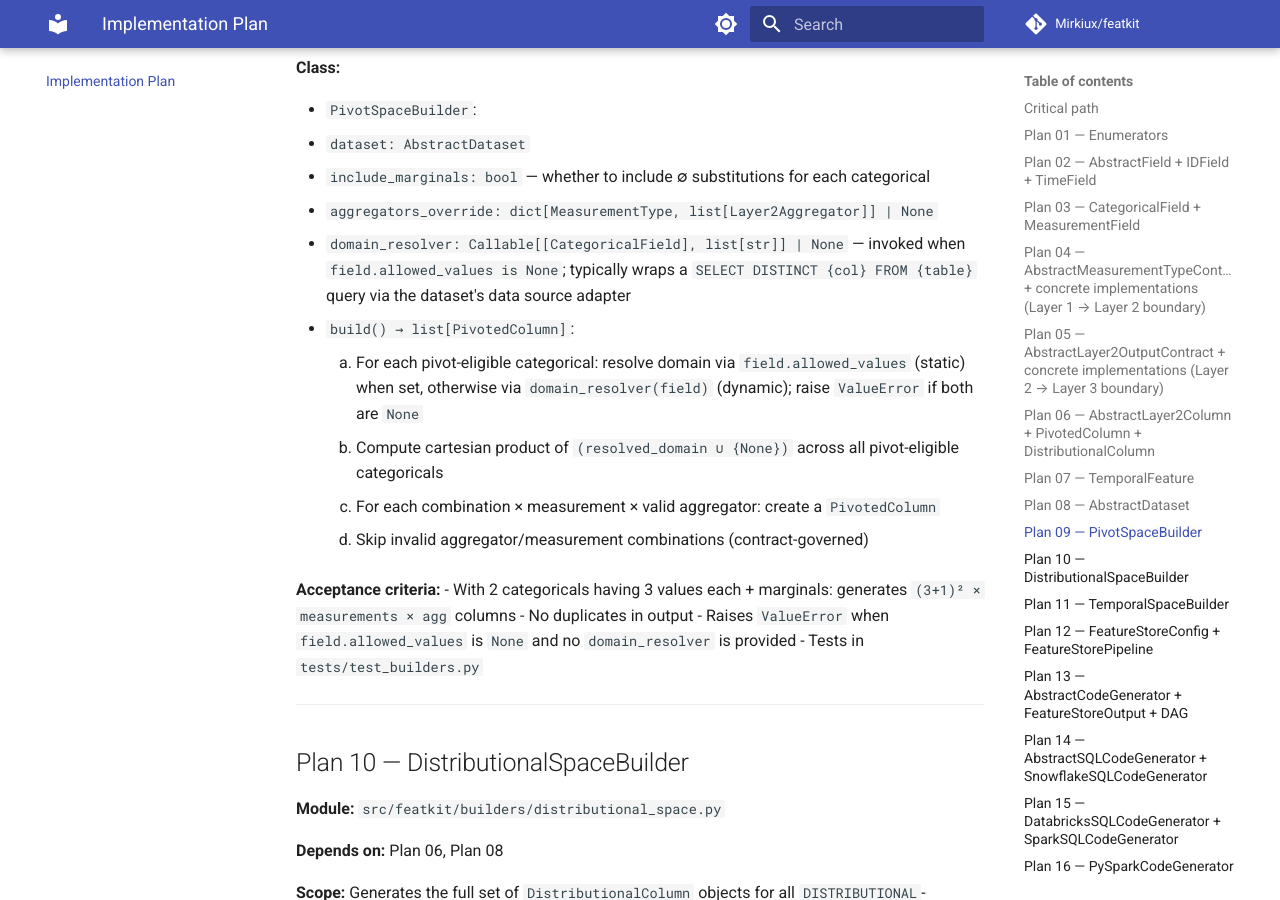
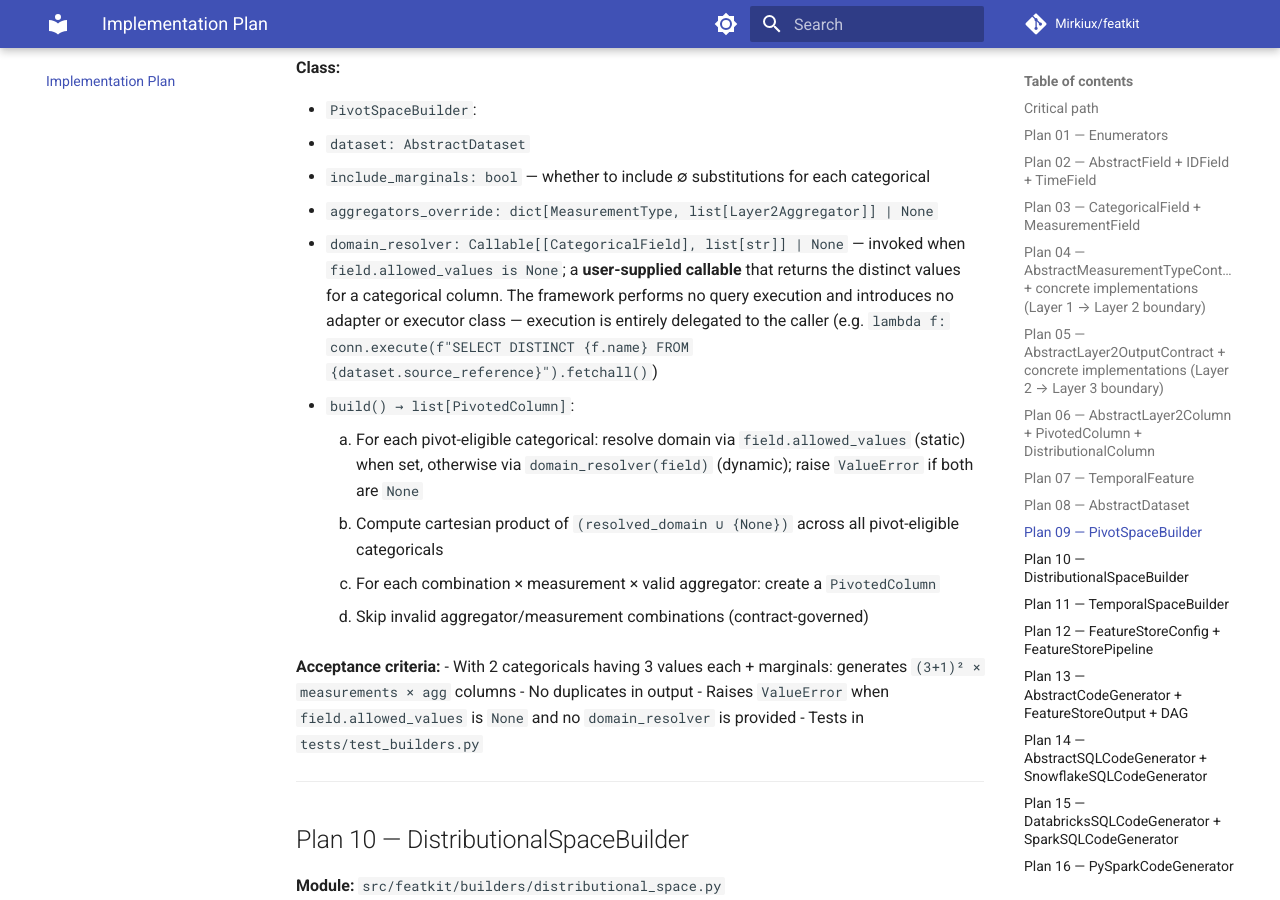
Before and after one commit to Mirkiux/featkit, an MkDocs documentation site: the page built from docs/general_plan.md, in a window 1280 px wide and 900 px high, scrolled down 7345 px. Built offline with MkDocs 1.6.1 and Material for MkDocs 9.7.7, drawn with Linux system fonts in a browser that asks for light colours; comment, search, counter and statistics services are not loaded.

Commit message:
Clarify domain_resolver: no executor/adapter needed in framework
The framework performs no query execution. domain_resolver is a
user-supplied callable — execution is delegated entirely to the caller.
Removes misleading reference to 'data source adapter'.

```diff
--- a/docs/general_plan.md
+++ b/docs/general_plan.md
@@ -249,7 +249,7 @@ Plans connected by `∥` can be implemented in parallel. Arrows indicate that al
   - `dataset: AbstractDataset`
   - `include_marginals: bool` — whether to include ∅ substitutions for each categorical
   - `aggregators_override: dict[MeasurementType, list[Layer2Aggregator]] | None`
-  - `domain_resolver: Callable[[CategoricalField], list[str]] | None` — invoked when `field.allowed_values is None`; typically wraps a `SELECT DISTINCT {col} FROM {table}` query via the dataset's data source adapter
+  - `domain_resolver: Callable[[CategoricalField], list[str]] | None` — invoked when `field.allowed_values is None`; a **user-supplied callable** that returns the distinct values for a categorical column. The framework performs no query execution and introduces no adapter or executor class — execution is entirely delegated to the caller (e.g. `lambda f: conn.execute(f"SELECT DISTINCT {f.name} FROM {dataset.source_reference}").fetchall()`)
   - `build() → list[PivotedColumn]`:
     1. For each pivot-eligible categorical: resolve domain via `field.allowed_values` (static) when set, otherwise via `domain_resolver(field)` (dynamic); raise `ValueError` if both are `None`
     2. Compute cartesian product of `(resolved_domain ∪ {None})` across all pivot-eligible categoricals
```
